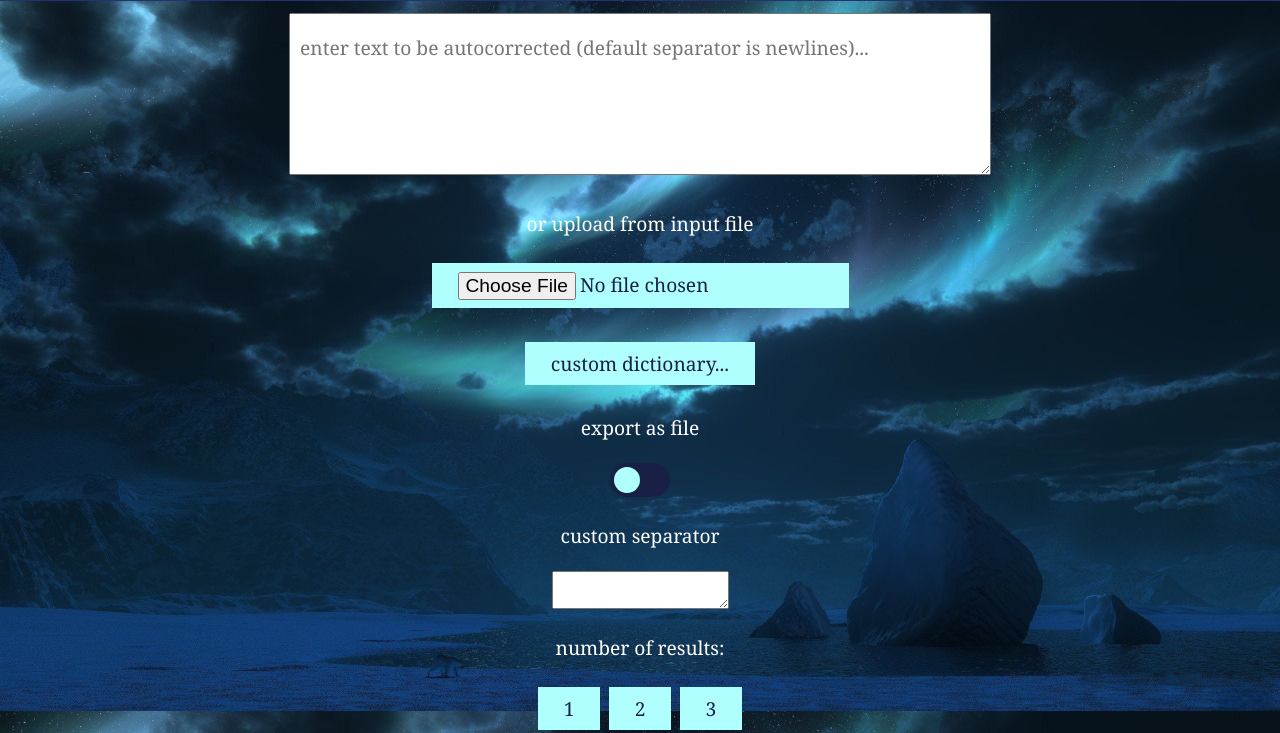
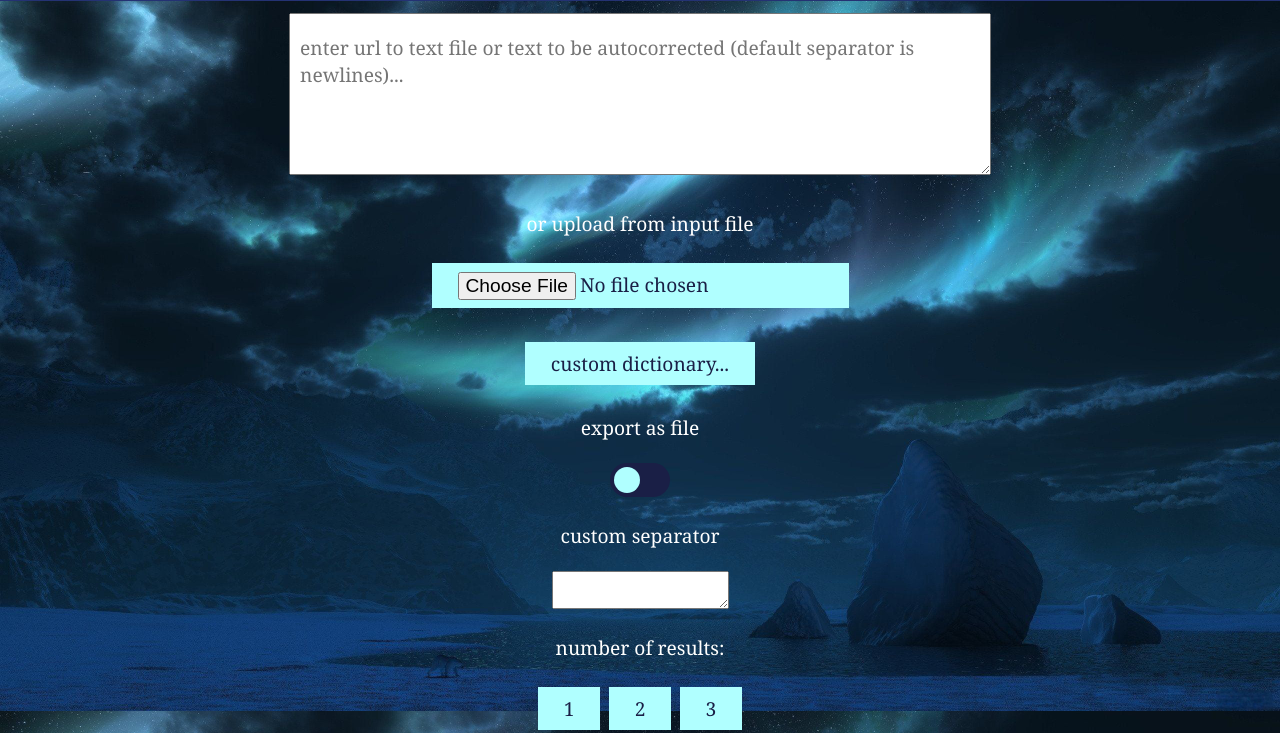
Before and after one commit to ducky4life/web-autocorrector, a Flask app: page / in a window 1280 px wide. Shown: the part 89-822 px from the top of the page. Run offline with Flask 3, Linux system fonts and the light colour scheme.

Commit message:
url input support

```diff
--- a/app.py
+++ b/app.py
@@ -7,6 +7,10 @@ from autocorrector import autocorrector, prettify_autocorrector
 
 app = Flask('')
 port = 8080
+
+def request_url_to_list(url):
+    url_content = requests.get(url, params={"downloadformat": "txt"}).text
+    return url_content.split("\n")
 
 @app.route('/', methods=['GET', 'POST'])
 def main_route():
@@ -32,17 +36,21 @@ def main_route():
 
 
         if input_file:
-            input_file_content = input_file.readlines()
-            query = separator.join([item.decode('utf-8').replace("\n", "").replace("\r", "") for item in input_file_content])
+            input_list = input_file.readlines()
+            query = [item.decode('utf-8').replace("\n", "").replace("\r", "") for item in input_list]
+
+        elif input_text.startswith("http"):
+            input_list = request_url_to_list(input_text)
+            query = [item.replace("\n", "").replace("\r", "") for item in input_list]
 
         else:
-            query = input_text
+            input_list = input_text.replace("\r", "").split(separator)
+            query = [item.replace("\n", "").replace("\r", "") for item in input_list]
 
 
 
         if dictionary_input.startswith("http"): # url from web
-            url_content = requests.get(dictionary_input, params={"downloadformat": "txt"}).text
-            dictionary = url_content.split("\n")
+            dictionary = request_url_to_list(dictionary_input)
 
         elif dictionary_file: # uploaded file
             dictionary_file_content = dictionary_file.readlines()
@@ -61,14 +69,15 @@ def main_route():
             if output_as_file == "on":
 
                 output_file_name = f"fqhll_output_{int(time.time())}.txt"
-                content = autocorrector(query, number, dictionary, separator)
-                response = Response(content, mimetype='text/plain')
+                content = autocorrector(query, number, dictionary)
+                response = Response(str(content), mimetype='text/plain')
+                print(content, response)
                 response.headers["Content-Disposition"] = f"attachment; filename={output_file_name}"
                 return response
 
             else:
                 try:
-                    message = prettify_autocorrector(query, number, dictionary, separator)
+                    message = prettify_autocorrector(query, number, dictionary)
 
                 except Exception as e:
                     message = f"Error: {e}"
--- a/requirements.txt
+++ b/requirements.txt
@@ -2,3 +2,4 @@ DyslexicLogLog
 waitress
 flask
 requests
+flask-restful
--- a/templates/index.html
+++ b/templates/index.html
@@ -19,7 +19,7 @@
 
       <form method="post" enctype="multipart/form-data">
 
-          <textarea class="bigtextarea textbox" type="text" name="input" placeholder="enter text to be autocorrected (default separator is newlines)..."></textarea>
+          <textarea class="bigtextarea textbox" type="text" name="input" placeholder="enter url to text file or text to be autocorrected (default separator is newlines)..."></textarea>
           <br><p>or upload from input file</p><br>
           <input class="button button3" type="file" name="input_file_upload" accept=".txt" style="margin-bottom: 30px;">
           <details>
```
Also changed, not shown: autocorrector.py (+4 -4 lines).
